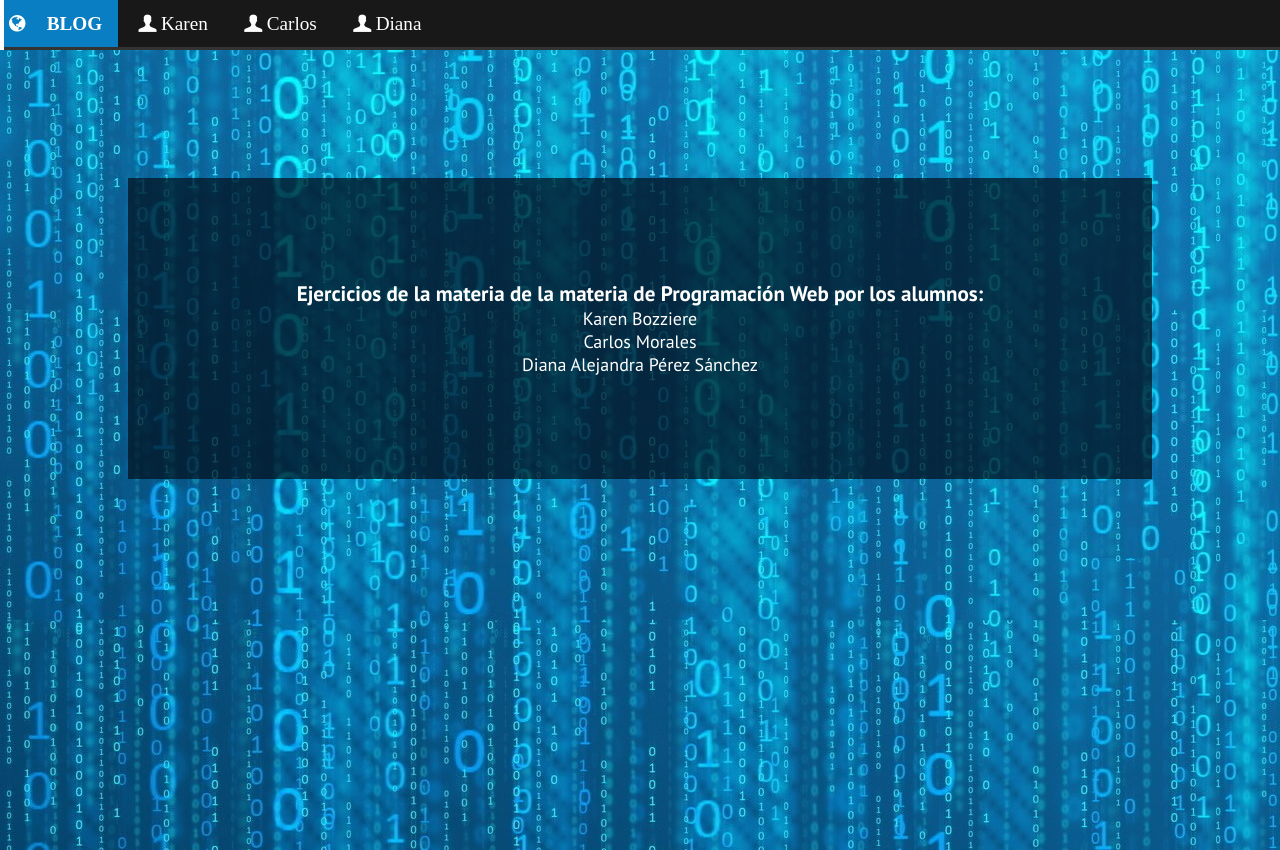
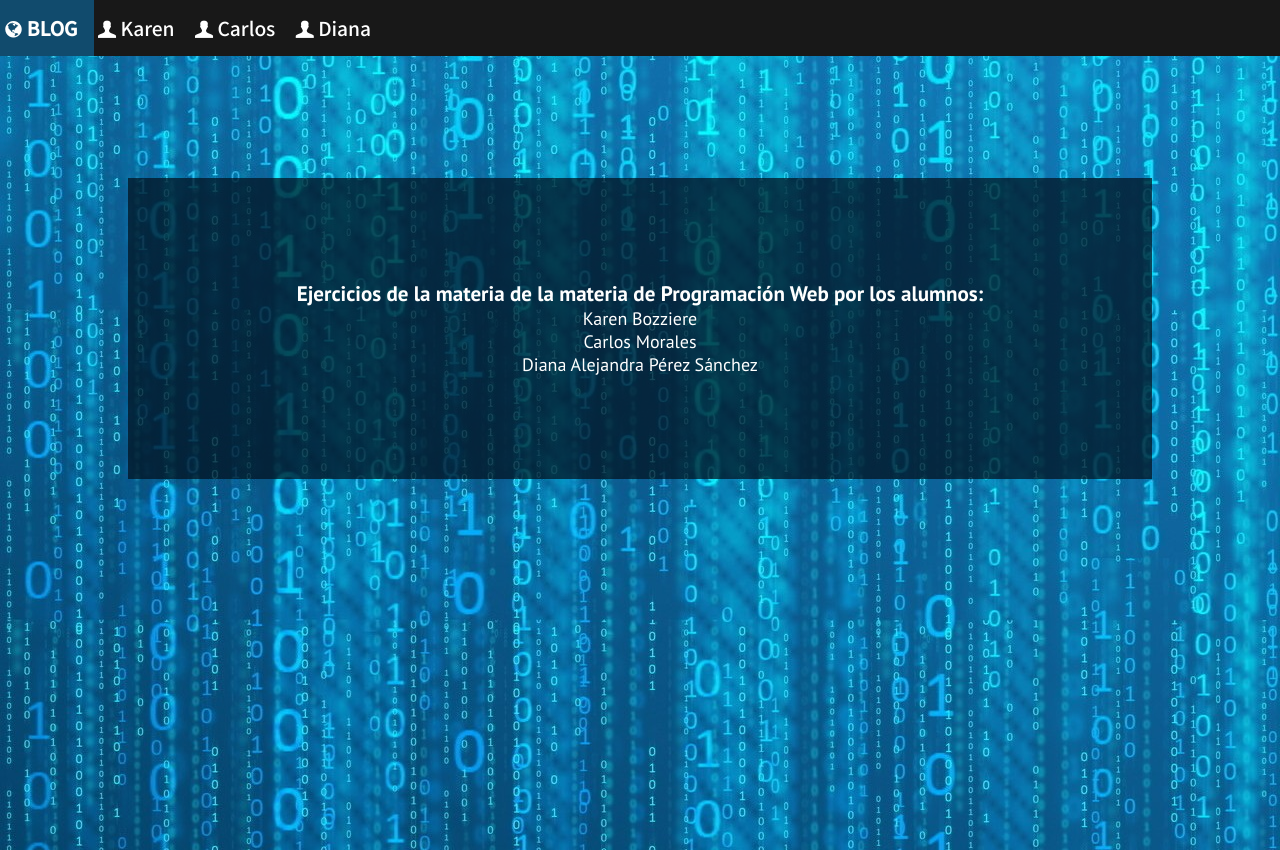
Before and after one commit to dianaps/EjerciciosPW, a plain HTML site: page index.html in a window 1280 px wide. Drawn offline with Linux system fonts and the light colour scheme.

Commit message:
Cambios al menu

```diff
--- a/css/menu.css
+++ b/css/menu.css
@@ -1,4 +1,5 @@
 @import url(fontello.css);
+@import url('https://fonts.googleapis.com/css2?family=Noto+Sans+JP:wght@500&display=swap');
 
 #menu-principal{
     width: 100%;
@@ -10,14 +11,7 @@
     left: 0;
     z-index: 100;
     /*sobreescribiendo para otros css*/
-    font-family: "fontello";
-    font-style: normal;
-    font-weight: normal;
-    font-variant: normal;
-    text-transform: none;
-    line-height: 1em;
-    margin-left: .2em;
-    display: block;
+    font-family: 'Noto Sans JP', sans-serif;
 }
 
 #menu-principal ul {
@@ -38,7 +32,7 @@
     display: inline-block;
     color: white;
     text-align: center;
-    padding: 14px 16px;
+    padding: 14px 16px 14px 0;
     text-decoration: none;
 }
 
@@ -62,7 +56,7 @@
 
 #menu-principal .dropdown-content a {
     color: black;
-    padding: 12px 16px;
+    padding: 12px 16px 12px 0;
     text-decoration: none;
     display: block;
     text-align: left;
@@ -77,6 +71,6 @@
 }
 
 #menu-principal .active{
-    background-color: #069df5c4;
+    background-color: #1ea3f0c4;
     font-weight: bolder;
 }
--- a/index.html
+++ b/index.html
@@ -13,7 +13,7 @@
     <header>
       <div id="menu-principal">
         <ul>
-          <li class="active icon-globe"><a href="#">BLOG</a></li>
+          <li><a class="active icon-globe" href="#">BLOG</a></li>
           <li class="dropdown">
               <a  class="dropbtn icon-user">Karen</a>
               <div class="dropdown-content">
```
